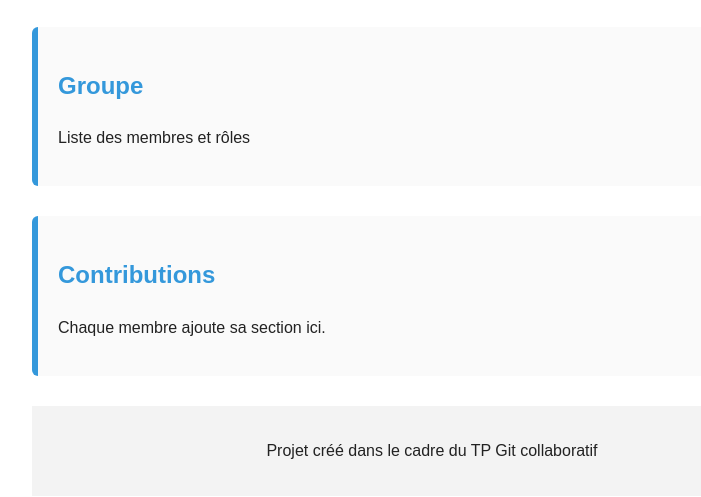
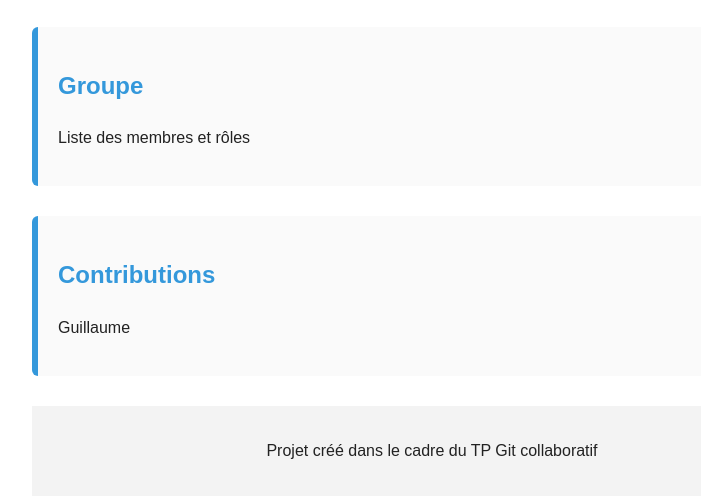
Before and after one commit to guillaumevaillant59/projet-collaboratif-ga, a plain HTML site: page src/index.html in a window 1280 px wide. Shown: the part 211-708 px from the top of the page, without its empty margins (208-909 px from the left). Drawn offline with Linux system fonts and the light colour scheme.

Commit message:
Ajouter le section GUillaume

```diff
--- a/src/index.html
+++ b/src/index.html
@@ -28,7 +28,7 @@ h1, h2 { color: #3498db; }
 </section>
 <section id="contributions">
 <h2>Contributions</h2>
-<p>Chaque membre ajoute sa section ici.</p>
+<p>Guillaume</p>
 </section>
 <footer>
 <p>Projet créé dans le cadre du TP Git collaboratif</p>
```
